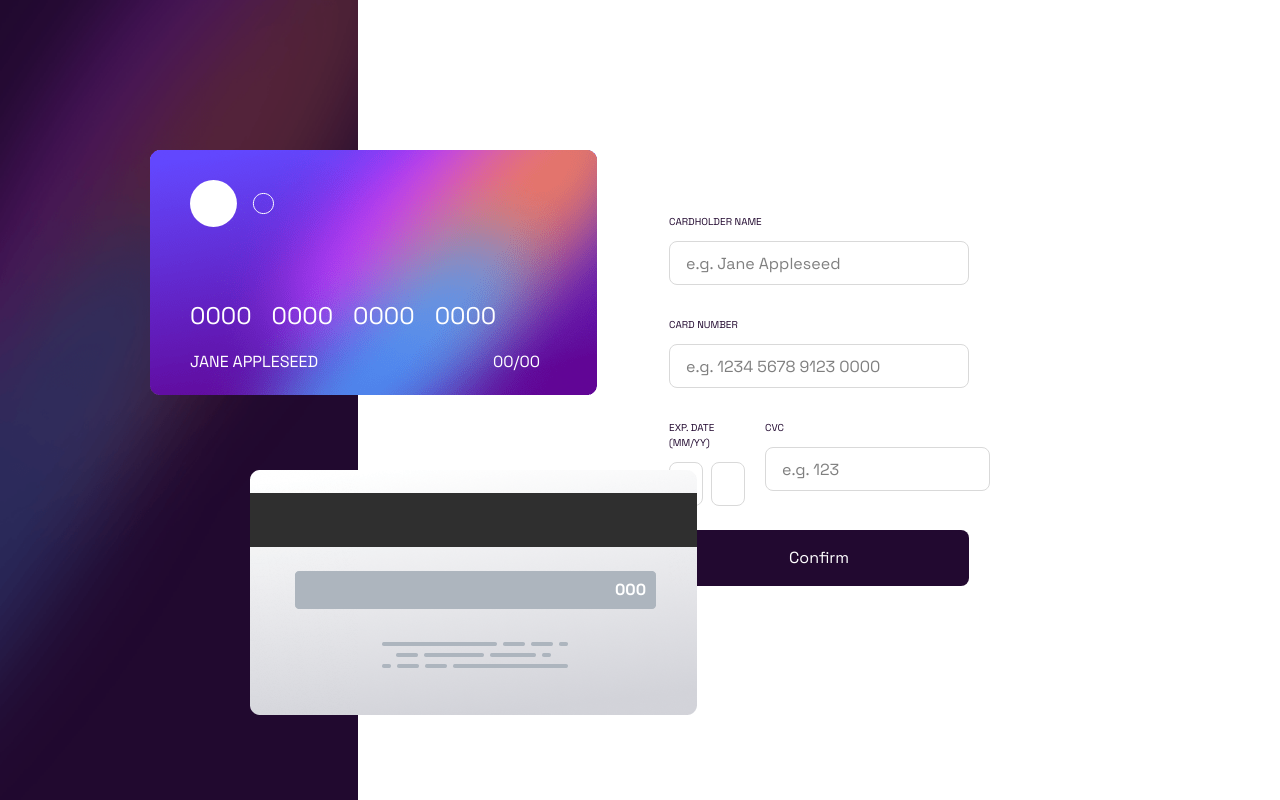
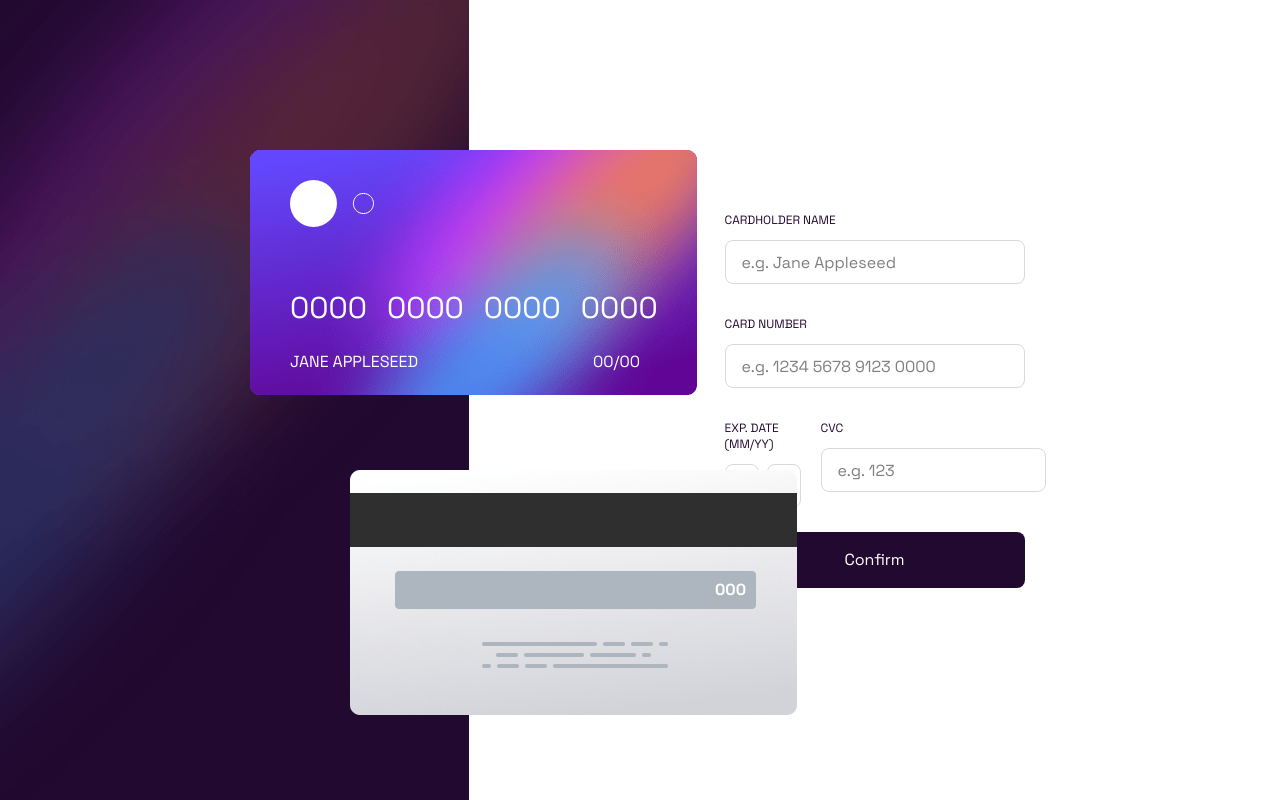
Before and after one commit to sonicnos/interactive-card-details-form-main-vite, a React (Vite) app: page / in a window 1280 px wide. Built offline with nearby package versions, Linux system fonts and the light colour scheme.

Commit message:
make card completly dynamic

```diff
--- a/src/App.jsx
+++ b/src/App.jsx
@@ -19,7 +19,7 @@ function App() {
 
   return (
     <div className="h-screen flex flex-col min-[1350px]:gap-5 md:flex-row md:items-center font-primary">
-      <Mobile />
+      <Mobile formData={formData} />
       <Desktop
         className="max-[1350px]:hidden md:flex h-screen"
         formData={formData}
--- a/src/components/Button.jsx
+++ b/src/components/Button.jsx
@@ -25,7 +25,7 @@ const Button = ({
   return (
     <button
       type="submit"
-      className={`${className} hover:opacity-95 cursor-pointer`}
+      className={`${className} hover:opacity-93 cursor-pointer`}
       onClick={(e) => {
         e.preventDefault();
         handleClick();
--- a/src/components/Desktop.jsx
+++ b/src/components/Desktop.jsx
@@ -4,17 +4,17 @@ const Desktop = ({ className, formData }) => {
   return (
     <div className={`${className} relative`}>
       <img
-        className="w-[400px]"
+        className="w-[600px]"
         src="../../public/bg-main-desktop.png"
         alt="background-desktop"
       />
-      <div className="absolute top-[470px] left-[250px] w-[500px]">
+      <div className="absolute top-[470px] left-[350px] w-[500px]">
         <img src="../../bg-card-back.png" alt="card-back" />
         <p className="absolute top-[108px] left-[365px] text-white font-bold">
           {!formData.CVC ? "000" : formData.CVC}
         </p>
       </div>
-      <div className="absolute top-[150px] left-[150px] w-[500px]">
+      <div className="absolute top-[150px] left-[250px] w-[500px]">
         <img
           className="absolute top-[30px] left-[40px]"
           src="../../card-logo.svg"
@@ -22,11 +22,19 @@ const Desktop = ({ className, formData }) => {
         />
 
         <img src="../../bg-card-front.png" alt="card-back" />
-        <p className="absolute top-[150px] left-[40px] text-white flex gap-5 text-2xl">
-          <div>0000</div>
-          <div>0000</div>
-          <div>0000</div>
-          <div>0000</div>
+        <p className="absolute top-[140px] left-[40px] text-white flex gap-5 text-3xl">
+          <div>
+            {!formData.cardNumber ? "0000" : formData.cardNumber.substr(0, 4)}
+          </div>
+          <div>
+            {!formData.cardNumber ? "0000" : formData.cardNumber.substr(4, 4)}
+          </div>
+          <div>
+            {!formData.cardNumber ? "0000" : formData.cardNumber.substr(8, 4)}
+          </div>
+          <div>
+            {!formData.cardNumber ? "0000" : formData.cardNumber.substr(12, 4)}
+          </div>
         </p>
         <div className="flex justify-between w-[350px] absolute top-[200px] left-[40px] text-white uppercase text-md">
           <p>
--- a/src/components/Form.jsx
+++ b/src/components/Form.jsx
@@ -19,7 +19,7 @@ const Form = ({ className, updateClick, updatedFromData }) => {
 
   const inputClassName =
     "border outline-none border-[#d9d9d9] rounded-lg h-11 p-4 focus:border-[#220930] focus:outline-none";
-  const labelClassName = "uppercase text-[10px] mb-3 text-[#220930]";
+  const labelClassName = "uppercase text-xs mb-3 text-[#220930]";
 
   const handleError = (newError) => {
     const { name, value } = newError;
--- a/src/components/Mobile.jsx
+++ b/src/components/Mobile.jsx
@@ -1,6 +1,6 @@
 import React from "react";
 
-const Mobile = () => {
+const Mobile = ({ formData }) => {
   return (
     <div className="w-full md:hidden">
       <img
@@ -11,7 +11,7 @@ const Mobile = () => {
       <div className="absolute top-[90px] left-[90px] w-[350px]">
         <img src="../../bg-card-back.png" alt="card-back" />
         <p className="absolute top-[84px] left-[275px] text-white text-sm font-bold">
-          000
+          {!formData.CVC ? "000" : formData.CVC}
         </p>
       </div>
       <div className="absolute top-[200px] left-[26px] w-[350px]">
@@ -22,14 +22,29 @@ const Mobile = () => {
         />
         <img src="../../bg-card-front.png" alt="card-back" />
         <div className="flex gap-5 absolute top-[105px] left-[22px] text-white text-2xl">
-          <p>0000</p>
-          <p>0000</p>
-          <p>0000</p>
-          <p>0000</p>
+          <div>
+            {!formData.cardNumber ? "0000" : formData.cardNumber.substr(0, 4)}
+          </div>
+          <div>
+            {!formData.cardNumber ? "0000" : formData.cardNumber.substr(4, 4)}
+          </div>
+          <div>
+            {!formData.cardNumber ? "0000" : formData.cardNumber.substr(8, 4)}
+          </div>
+          <div>
+            {!formData.cardNumber ? "0000" : formData.cardNumber.substr(12, 4)}
+          </div>
         </div>
         <div className="flex justify-between w-[305px] absolute top-[150px] left-[22px] text-white">
-          <p className="uppercase">name</p>
-          <p>01/20</p>
+          <p className="uppercase">
+            {!formData.cardholderName
+              ? "Jane Appleseed"
+              : formData.cardholderName}
+          </p>
+          <p>
+            {!formData.MM ? "00" : formData.MM}/
+            {!formData.YY ? "00" : formData.YY}
+          </p>
         </div>
       </div>
     </div>
```
